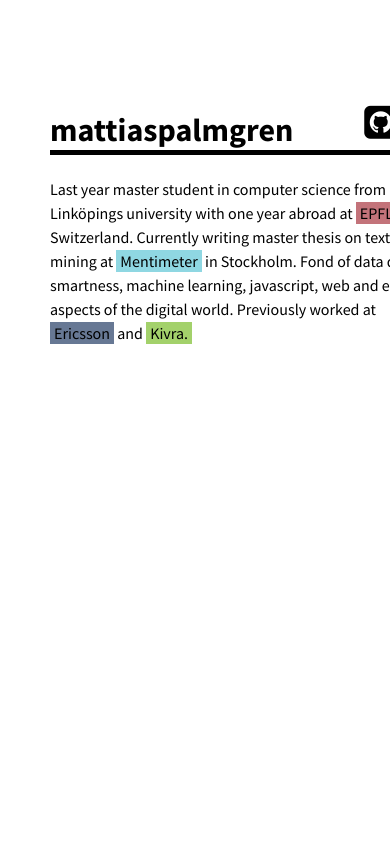
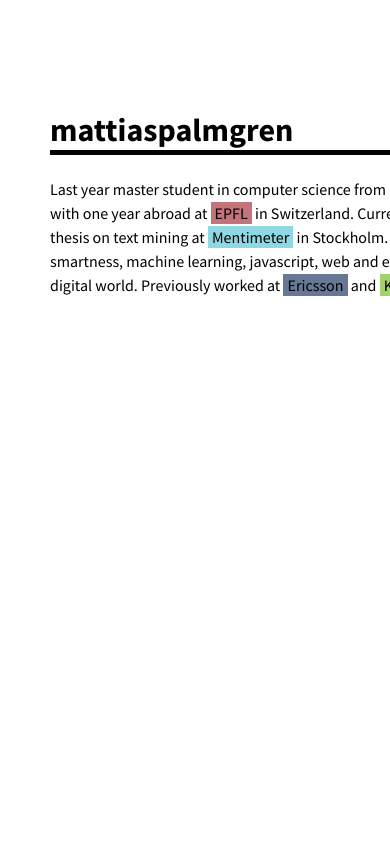
Before and after one commit to mattiaspalmgren/mattiaspalmgren.github.io, a PHP site: page / in a window 390 px wide; the page is wider, and only the part inside the window is pictured. Shown: the top 843 px of that part. After the commit the page ends 296 px from the top of that part, so only its background shows below. Run offline with PHP 8.4, Linux system fonts and the light colour scheme.

Commit message:
Changes some minor styling

```diff
--- a/style.css
+++ b/style.css
@@ -2,14 +2,14 @@
   font-family: 'Source Sans Pro', sans-serif; }
 
 p {
-  line-height: 1.5; }
+  line-height: 1.5;
+  margin: 0; }
 
 body {
   box-sizing: border-box;
   margin: 0 auto;
   padding-top: 10%;
-  width: 100vw;
-  height: 100vh; }
+  width: 100vw; }
 
 a {
   color: black;
@@ -56,14 +56,12 @@
   background-image: url("assets/bc.jpg");
   background-position: center;
   margin: 0 auto;
-  width: 45%;
+  width: 500px;
   padding: 50px;
   border: 8px solid black; }
 
 @media (max-width: 896px) {
   #wrapper {
-    width: 100vw;
-    height: 100vh;
     background-image: none;
     border: none; } }
 
--- a/style.scss
+++ b/style.scss
@@ -18,6 +18,7 @@
 
 p {
   line-height: 1.5;
+  margin: 0;
 }
 
 body {
@@ -25,7 +26,6 @@
   margin: 0 auto;
   padding-top: 10%;
   width: 100vw;
-  height: 100vh;
 }
 
 a {
@@ -69,15 +69,13 @@
   background-image: url("assets/bc.jpg");
   background-position: center;
   margin: 0 auto;
-  width: 45%;
+  width: 500px;
   padding: 50px;
   border: 8px solid black;
 }
 
 @media (max-width: 896px) {
   #wrapper {
-    width: 100vw;
-    height: 100vh;
     background-image: none;
     border: none;
   }
```
